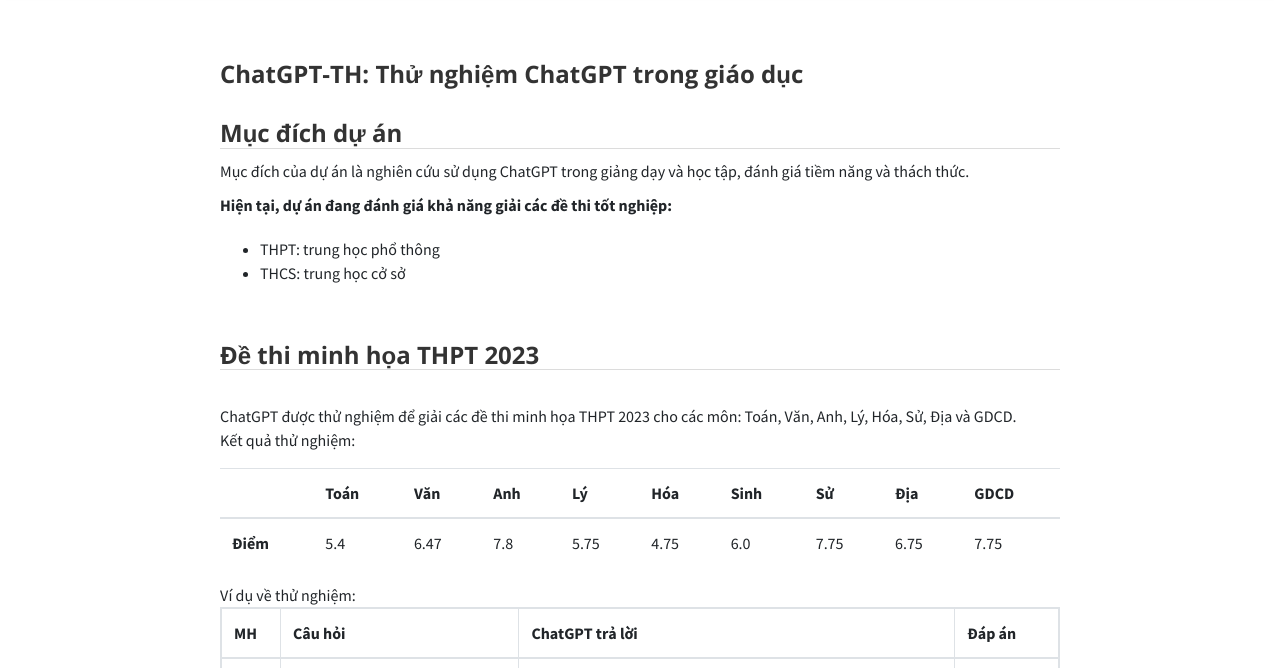
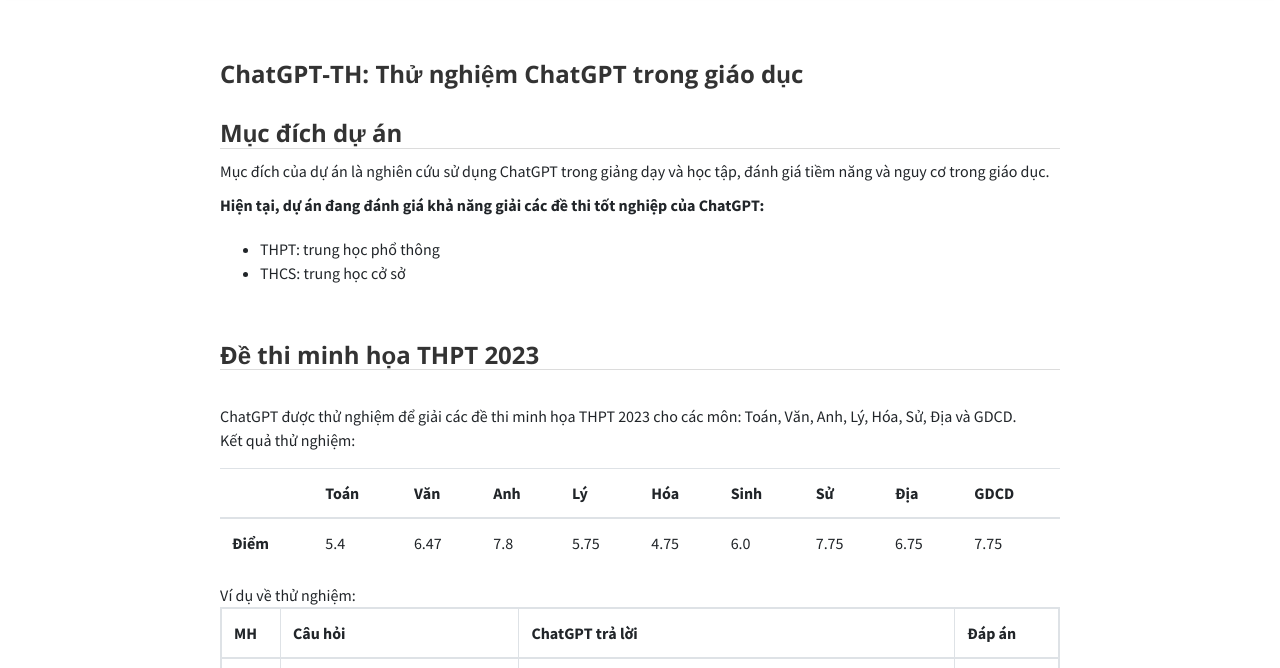
Before and after one commit to Xdao85/ChatGPT-TH, a plain HTML site: page index.html in a window 1280 px wide. Shown: the part 75-743 px from the top of the page. Drawn offline with nearby package versions, Linux system fonts and the light colour scheme.

Commit message:
Update index.html

```diff
--- a/index.html
+++ b/index.html
@@ -50,9 +50,9 @@
           <div class="flex-item flex-column">
             <h2>Mục đích dự án</h2>
             <hr> Mục đích của dự án là nghiên cứu sử dụng ChatGPT trong giảng dạy và học tập, đánh giá tiềm năng và
-              thách thức.
+              nguy cơ trong giáo dục.
             <p class="text">
-              <b>Hiện tại, dự án đang đánh giá khả năng giải các đề thi tốt nghiệp:</b>
+              <b>Hiện tại, dự án đang đánh giá khả năng giải các đề thi tốt nghiệp của ChatGPT:</b>
               <ul>
                   <li>THPT: trung học phổ thông</li>
                   <li>THCS: trung học cở sở </li>
```
